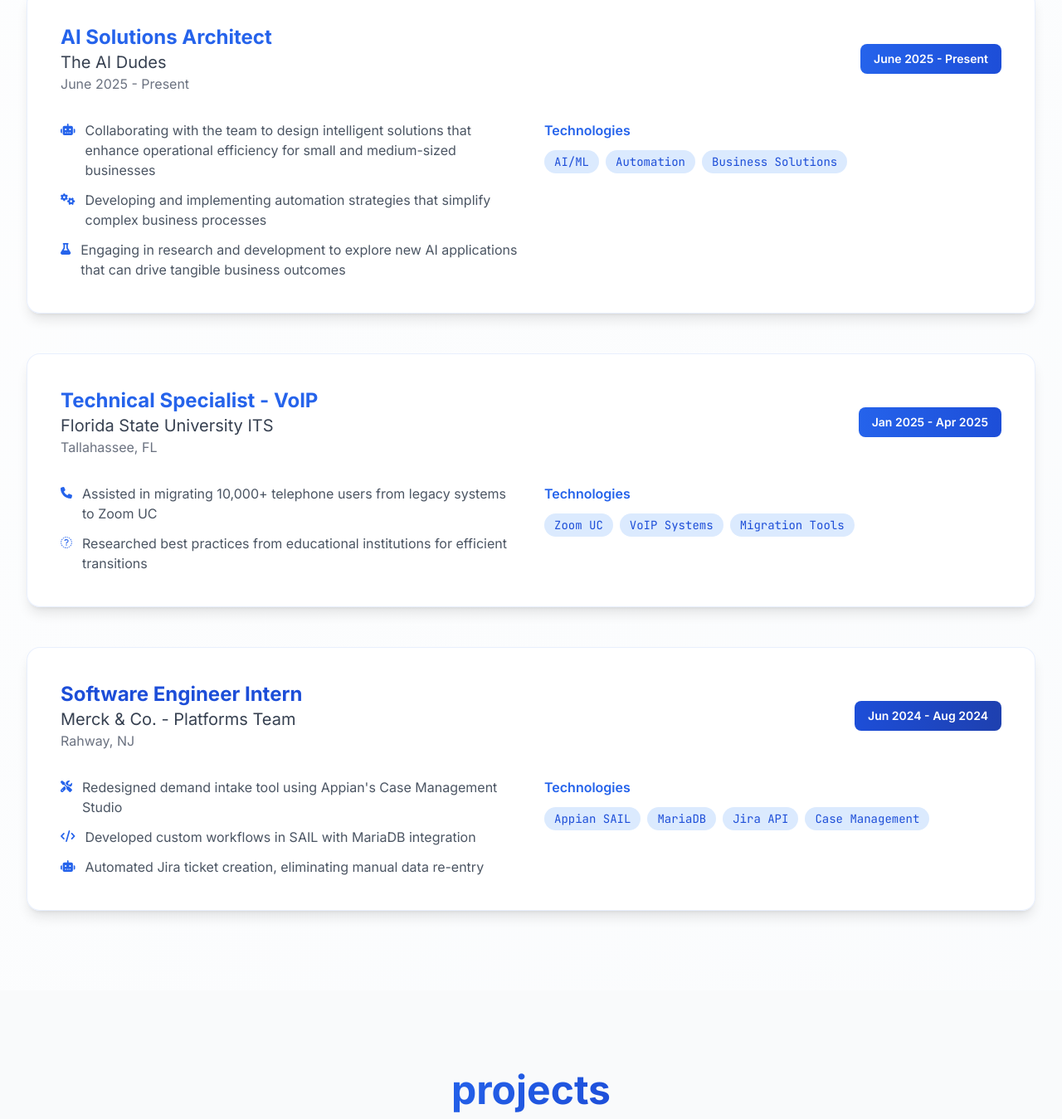
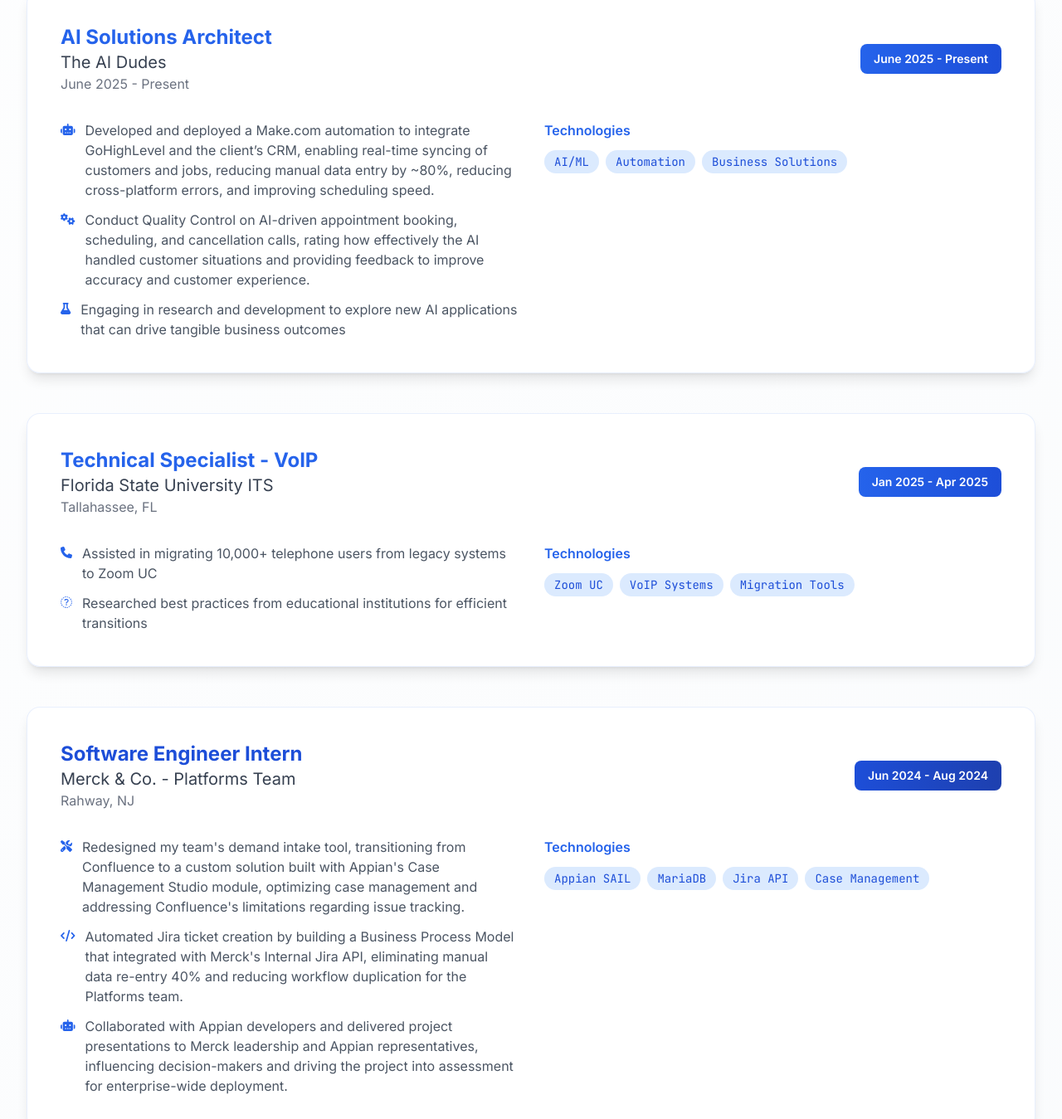
Before and after one commit to Aidan-Thompson3/Portfolio-Website, a plain HTML site: page index.html in a window 1280 px wide. Shown: the part 2384-3733 px from the top of the page at 83% size. Drawn offline with nearby package versions, Linux system fonts and the light colour scheme.

Commit message:
Update index.html

```diff
--- a/index.html
+++ b/index.html
@@ -286,13 +286,10 @@ I build innovative software using modern technologies, with a focus on clean cod
 <ul class="space-y-3 text-gray-600">
 <li class="flex items-start">
 <i class="fas fa-robot text-blue-600 mt-1 mr-3 text-sm"></i>
- Collaborating with the team to design intelligent solutions that enhance operational efficiency for small and medium-sized businesses
-</li>
+Developed and deployed a Make.com automation to integrate GoHighLevel and the client’s CRM, enabling real-time syncing of customers and jobs, reducing manual data entry by ~80%, reducing cross-platform errors, and improving scheduling speed.</li>
 <li class="flex items-start">
 <i class="fas fa-cogs text-blue-600 mt-1 mr-3 text-sm"></i>
- Developing and implementing automation strategies that simplify complex business processes
-</li>
-<li class="flex items-start">
+Conduct Quality Control on AI-driven appointment booking, scheduling, and cancellation calls, rating how effectively the AI handled customer situations and providing feedback to improve accuracy and customer experience.<li class="flex items-start">
 <i class="fas fa-flask text-blue-600 mt-1 mr-3 text-sm"></i>
  Engaging in research and development to explore new AI applications that can drive tangible business outcomes
 </li>
@@ -364,16 +361,14 @@ I build innovative software using modern technologies, with a focus on clean cod
 <ul class="space-y-3 text-gray-600">
 <li class="flex items-start">
 <i class="fas fa-tools text-blue-600 mt-1 mr-3 text-sm"></i>
- Redesigned demand intake tool using Appian's Case Management Studio
-</li>
+Redesigned my team's demand intake tool, transitioning from Confluence to a custom solution built with Appian's Case Management Studio module, optimizing case management and addressing Confluence's limitations regarding issue tracking.</li>
 <li class="flex items-start">
 <i class="fas fa-code text-blue-600 mt-1 mr-3 text-sm"></i>
- Developed custom workflows in SAIL with MariaDB integration
+Automated Jira ticket creation by building a Business Process Model that integrated with Merck's Internal Jira API, eliminating manual data re-entry 40% and reducing workflow duplication for the Platforms team.
 </li>
 <li class="flex items-start">
 <i class="fas fa-robot text-blue-600 mt-1 mr-3 text-sm"></i>
- Automated Jira ticket creation, eliminating manual data re-entry
-</li>
+Collaborated with Appian developers and delivered project presentations to Merck leadership and Appian representatives, influencing decision-makers and driving the project into assessment for enterprise-wide deployment.</li>
 </ul>
 </div>
 <div>
@@ -398,30 +393,38 @@ I build innovative software using modern technologies, with a focus on clean cod
 <span class="gradient-text">projects</span>
 </h2>
 </div>
+
+<div class="space-y-12">
+<!-- eCommerce App -->
 <div class="glass rounded-2xl p-10 hover-lift shadow-lg">
 <div class="grid lg:grid-cols-2 gap-12 items-center">
 <div>
 <div class="mb-8">
-<div class="flex items-center mb-6">
+<div class="flex items-center justify-between mb-6">
+<div class="flex items-center">
 <div class="w-12 h-12 bg-gradient-to-br from-blue-600 to-blue-700 rounded-lg flex items-center justify-center mr-4">
 <i class="fas fa-shopping-cart text-white text-xl"></i>
 </div>
 <h3 class="text-2xl font-bold">Cross-Platform eCommerce App</h3>
 </div>
+<a href="https://github.com/Aidan-Thompson3/Aidans_Store" target="_blank" class="text-blue-600 hover:text-blue-700 transition-colors">
+<i class="fab fa-github text-xl"></i>
+</a>
+</div>
 <p class="text-gray-600 mb-6 leading-relaxed">
- Built a comprehensive multi-platform eCommerce application targeting Android, iOS, Windows,
- and macOS using .NET MAUI framework with MVVM architecture. Features advanced shopping cart
- functionality with real-time inventory tracking and dynamic tax calculations.
+Built a comprehensive multi-platform eCommerce application targeting Android, iOS, Windows,
+and macOS using .NET MAUI framework with MVVM architecture. Features advanced shopping cart
+functionality with real-time inventory tracking and dynamic tax calculations.
 </p>
 <div class="flex flex-wrap gap-2 mb-6">
 <span class="px-3 py-1 bg-blue-100 text-blue-700 rounded-full text-sm mono">C#</span>
 <span class="px-3 py-1 bg-blue-100 text-blue-700 rounded-full text-sm mono">.NET 8</span>
 <span class="px-3 py-1 bg-blue-100 text-blue-700 rounded-full text-sm mono">.NET MAUI</span>
 <span class="px-3 py-1 bg-blue-100 text-blue-700 rounded-full text-sm mono">XAML</span>
-
 </div>
 </div>
 </div>
+
 <div class="relative">
 <div class="code-block p-8 rounded-lg mono text-sm">
 <div class="text-blue-600 mb-2">// Shopping Cart Management</div>
@@ -436,6 +439,7 @@ I build innovative software using modern technologies, with a focus on clean cod
 <div class="text-gray-800 mb-1 ml-8"><span class="text-blue-600">throw new</span> <span class="text-green-600">Exception</span>(<span class="text-red-600">"Cart ID not found"</span>);</div>
 <div class="text-gray-800 mb-1 ml-4">}</div>
 <div class="text-gray-800">}</div>
+</div>
 </div>
 </div>
 </div>
@@ -482,6 +486,7 @@ often encounter with existing minting tools.
 <div class="text-gray-800 mb-1 ml-4">};</div>
 <div class="text-gray-800 mb-1 ml-4"><span class="text-blue-600">await</span> <span class="text-yellow-600">mintNFTs</span>(images, metadata);</div>
 <div class="text-gray-800">};</div>
+</div>
 </div>
 </div>
 </div>
```
